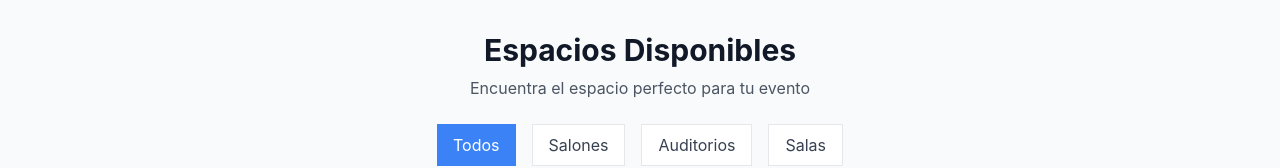
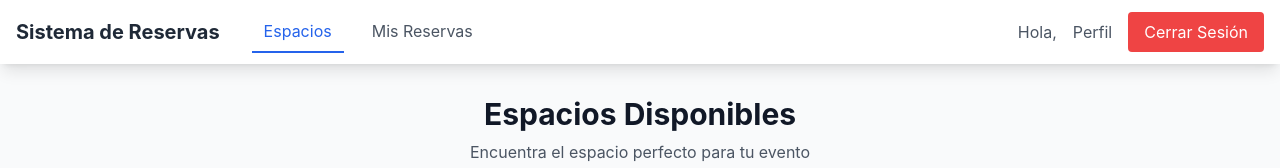
Before and after one commit to Cruzhit0/reservas-front, an Angular app: page /espacios in a window 1280 px wide. Shown: the top 168 px of the page. Built offline with nearby package versions, Linux system fonts and the light colour scheme; no server answers; sample sign-in values are in the browser's storage.

Commit message:
feat: agregar navbar implementacion de las rutas de inicio de sesion y registro.

```diff
--- a/src/app/app.component.html
+++ b/src/app/app.component.html
@@ -1,4 +1,5 @@
    <div class="min-h-screen bg-gray-50">
+      <app-navbar></app-navbar>
       <main class="container mx-auto px-4 py-8">
         <router-outlet />
       </main>
--- a/src/app/app.component.ts
+++ b/src/app/app.component.ts
@@ -1,9 +1,10 @@
 import { Component } from '@angular/core';
 import { RouterOutlet } from '@angular/router';
+import { NavbarComponent } from "./shared/components/navbar/navbar.component";
 
 @Component({
   selector: 'app-root',
-  imports: [RouterOutlet],
+  imports: [RouterOutlet, NavbarComponent],
   templateUrl: './app.component.html',
   styleUrl: './app.component.scss'
 })
--- /dev/null
+++ b/src/app/shared/components/navbar/navbar.component.ts
@@ -0,0 +1,62 @@
+import { Component, inject } from "@angular/core"
+import { CommonModule } from "@angular/common"
+import { RouterModule, Router } from "@angular/router"
+import { AuthService } from "../../../core/services/auth.service"
+
+@Component({
+  selector: "app-navbar",
+  standalone: true,
+  imports: [CommonModule, RouterModule],
+  template: `
+    <nav class="bg-white shadow-lg">
+      <div class="container mx-auto px-4">
+        <div class="flex justify-between items-center h-16">
+          <div class="flex items-center space-x-8">
+            <h1 class="text-xl font-bold text-gray-800">Sistema de Reservas</h1>
+            <div class="hidden md:flex space-x-4">
+              <a routerLink="/espacios"
+                 routerLinkActive="text-primary-600 border-b-2 border-primary-600"
+                 class="text-gray-600 hover:text-primary-600 px-3 py-2 transition-colors">
+                Espacios
+              </a>
+              @if (authService.isAuthenticated()) {
+                <a routerLink="/reservas"
+                   routerLinkActive="text-primary-600 border-b-2 border-primary-600"
+                   class="text-gray-600 hover:text-primary-600 px-3 py-2 transition-colors">
+                  Mis Reservas
+                </a>
+              }
+            </div>
+          </div>
+
+          <div class="flex items-center space-x-4">
+            @if (authService.isAuthenticated()) {
+              <span class="text-gray-600">Hola, {{ authService.currentUser()?.nombre }}</span>
+              <a routerLink="/perfil" class="text-gray-600 hover:text-primary-600">Perfil</a>
+              <button (click)="logout()"
+                      class="bg-red-500 text-white px-4 py-2 rounded hover:bg-red-600 transition-colors">
+                Cerrar Sesión
+              </button>
+            } @else {
+              <a routerLink="/auth/login"
+                 class="text-gray-600 hover:text-primary-600">Iniciar Sesión</a>
+              <a routerLink="/auth/register"
+                 class="bg-primary-500 text-white px-4 py-2 rounded hover:bg-primary-600 transition-colors">
+                Registrarse
+              </a>
+            }
+          </div>
+        </div>
+      </div>
+    </nav>
+  `,
+})
+export class NavbarComponent {
+  authService = inject(AuthService)
+  private router = inject(Router)
+
+  logout(): void {
+    this.authService.logout()
+    this.router.navigate(["/espacios"])
+  }
+}
```
